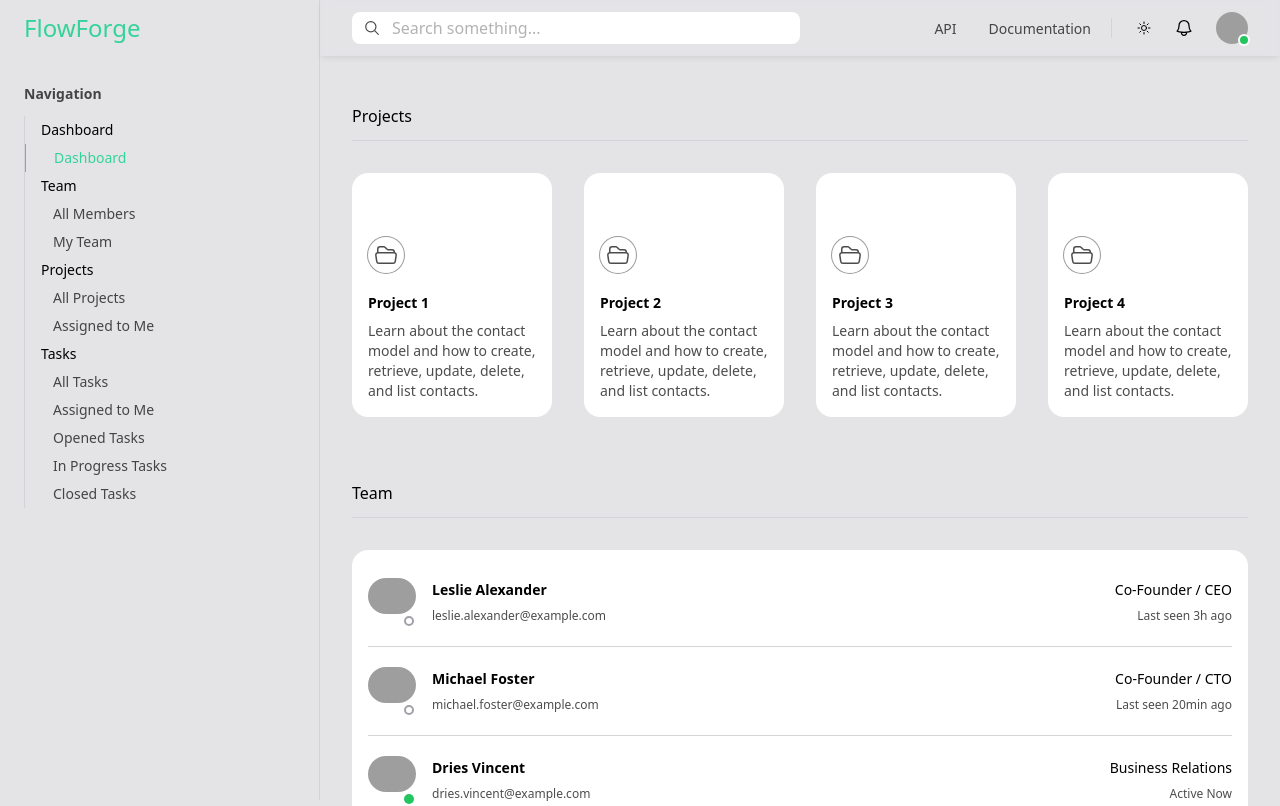
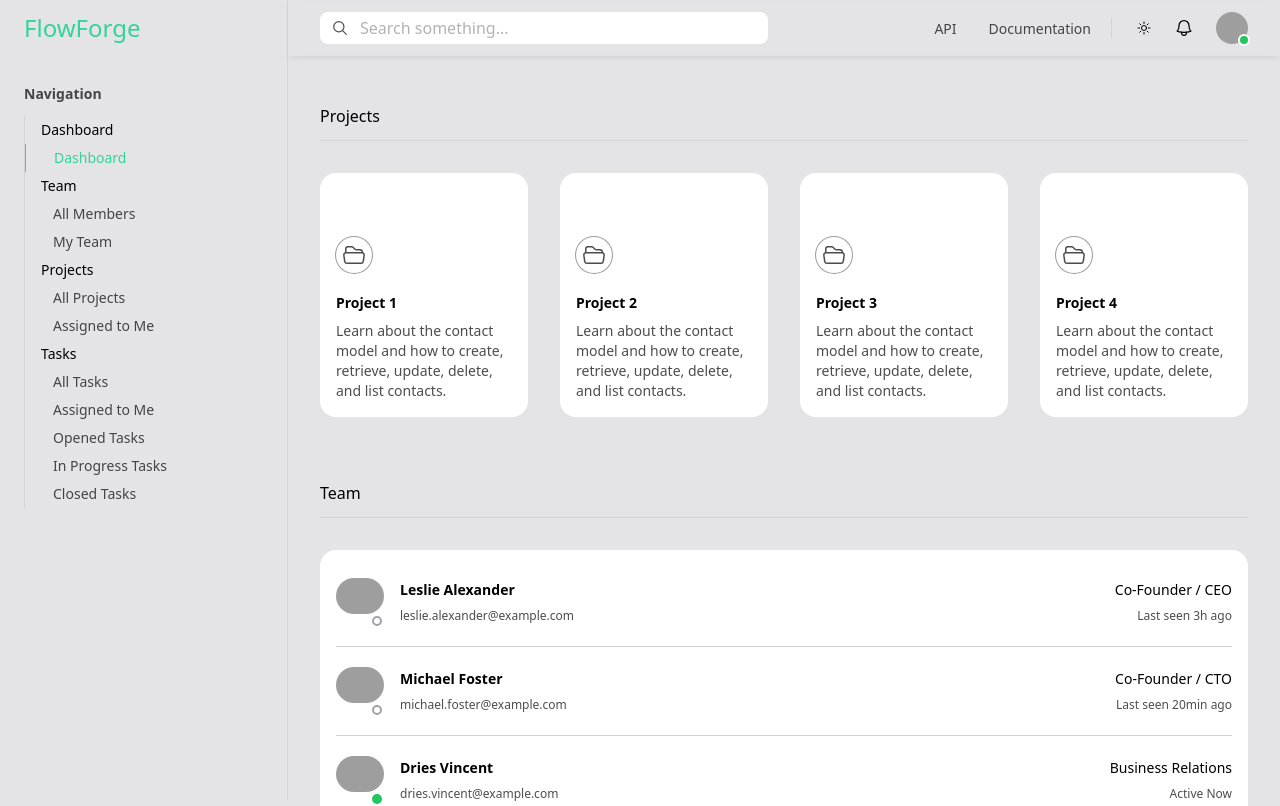
Before and after one commit to aivaras-bankauskas/vuetasks, a Vue app: page / in a window 1280 px wide. Shown: the top 806 px of the page. Built offline with nearby package versions, Linux system fonts and the light colour scheme; grey boxes are pictures that could not be loaded.

Commit message:
multiple: update breakpoints

```diff
--- a/src/App.vue
+++ b/src/App.vue
@@ -5,7 +5,7 @@
 
 <template>
     <div class="w-full">
-        <div class="h-full lg:ml-72 xl:ml-80">
+        <div class="h-full lg:ml-64 xl:ml-72">
             <MainLayout />
             <div class="relative flex h-full flex-col px-4 pt-14 sm:px-6 lg:px-8">
                 <RouterView />
--- a/src/views/layouts/HeaderLayout.vue
+++ b/src/views/layouts/HeaderLayout.vue
@@ -26,7 +26,7 @@
     <div class="hidden lg:flex">
         <CompanyNameLink :data="data" link-to="/" span-class="text-2xl" />
     </div>
-    <div class="fixed inset-x-0 top-0 z-50 flex h-14 items-center justify-between gap-4 px-4 sm:px-6 lg:left-72 lg:z-30 lg:px-8 xl:left-80 transition nav-background link">
+    <div class="fixed inset-x-0 top-0 z-50 flex h-14 items-center justify-between gap-4 px-4 sm:px-6 lg:left-64 lg:z-30 lg:px-8 xl:left-72 transition nav-background link">
         <div class="flex items-center gap-5 lg:hidden">
             <HamburgerIcon />
             <CompanyNameLink :data="data" link-to="/" :class="{ 'hidden': toggleStore.isSearchShown }" span-class="text-xl" />
--- a/src/views/layouts/MainLayout.vue
+++ b/src/views/layouts/MainLayout.vue
@@ -13,7 +13,7 @@
 
 <template>
     <header class="contents lg:pointer-events-none lg:fixed lg:inset-0 lg:z-40 lg:flex">
-        <div class="contents lg:pointer-events-auto lg:block lg:w-72 lg:px-6 lg:pb-8 lg:pt-3 lg:overflow-y-auto xl:w-80 sidebar-border">
+        <div class="contents lg:pointer-events-auto lg:block lg:w-64 lg:px-6 lg:pb-8 lg:pt-3 lg:overflow-y-auto xl:w-72 sidebar-border">
             <HeaderLayout />
             <nav class="hidden lg:block">
                 <SidebarLayout />
```
